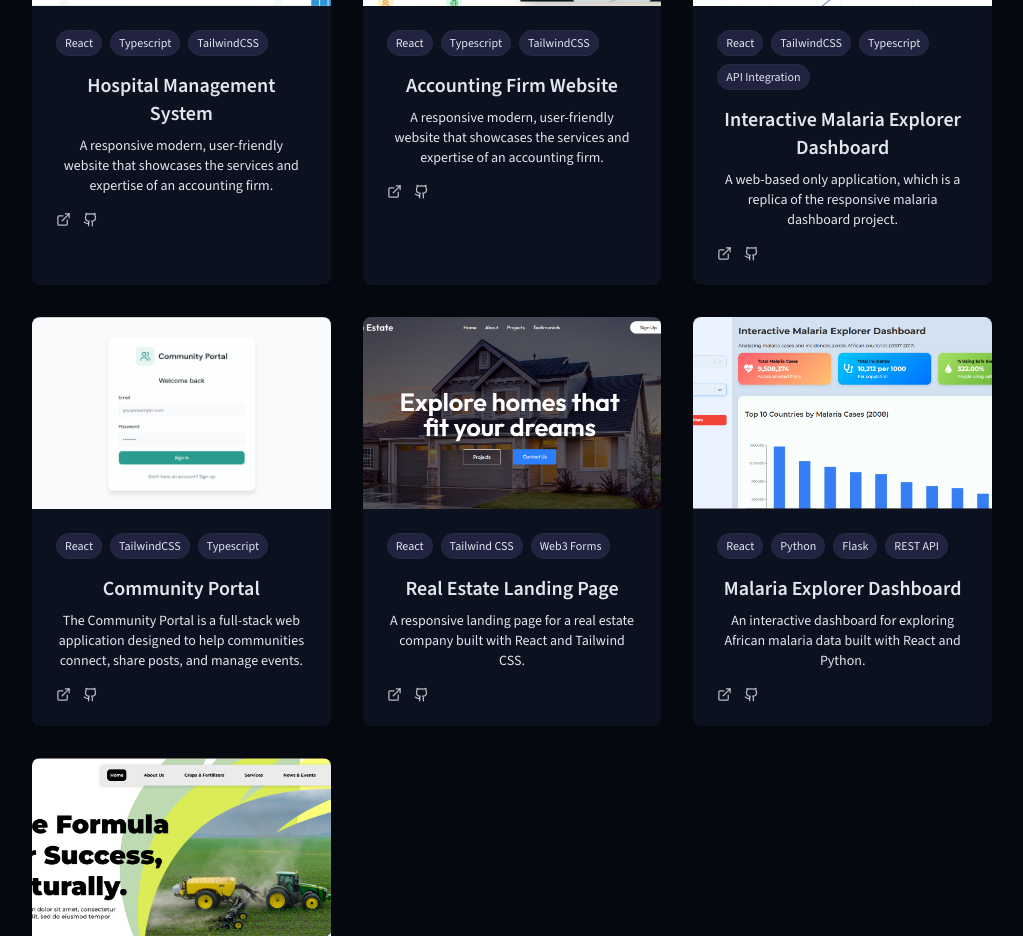
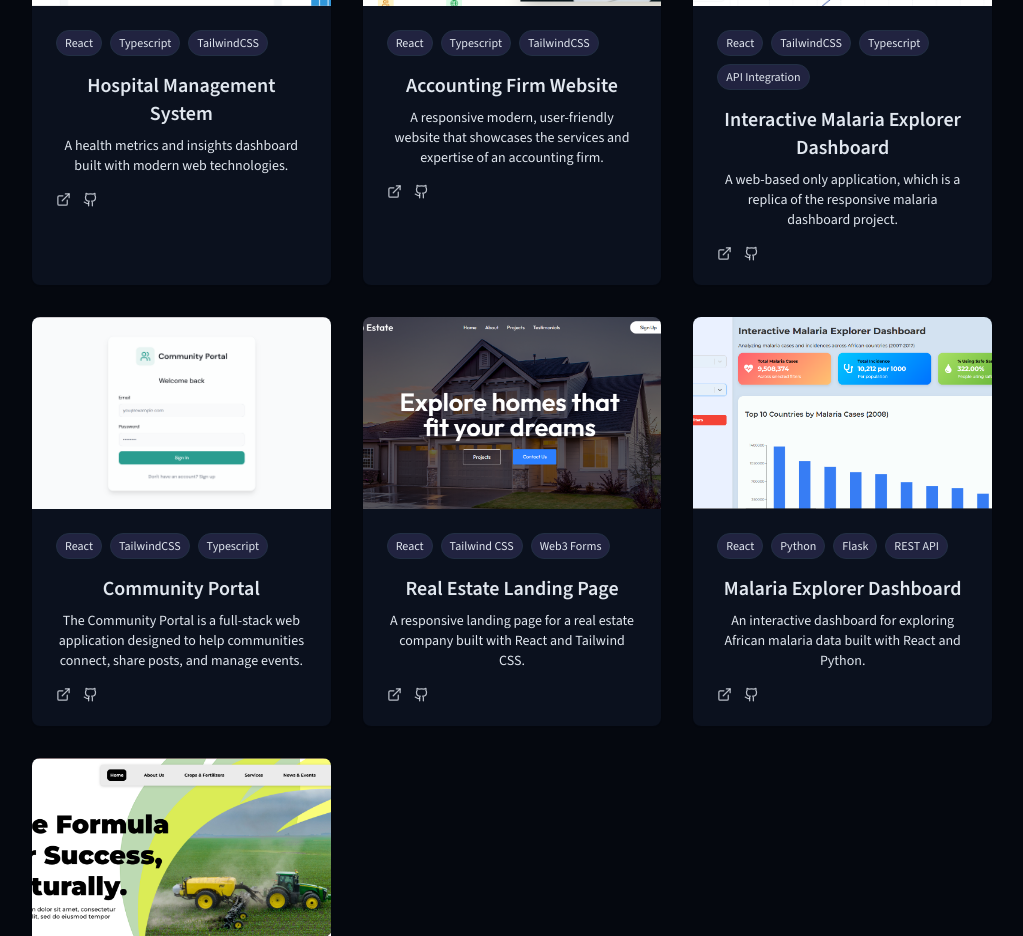
Before and after one commit to nicoleciriboto/MY-PORTFOLIO, a React (Vite) app: page / in a window 1280 px wide. Shown: the part 4260-5196 px from the top of the page, without its empty margins (128-1151 px from the left). Built offline with nearby package versions, Linux system fonts and the light colour scheme.

Commit message:
feat: Add Projects component to display portfolio projects with details, images, and links.

```diff
--- a/src/components/Projects.jsx
+++ b/src/components/Projects.jsx
@@ -7,7 +7,7 @@ const projects = [
     id: 1,
     title: "Hospital Management System",
     description:
-      "A responsive modern, user-friendly website that showcases the services and expertise of an accounting firm.",
+    "A health metrics and insights dashboard built with modern web technologies.",
     image: assets.health,
     tags: ["React", "Typescript", "TailwindCSS"],
     demoUrl: "https://haven-health-dashboard.vercel.app/",
```
